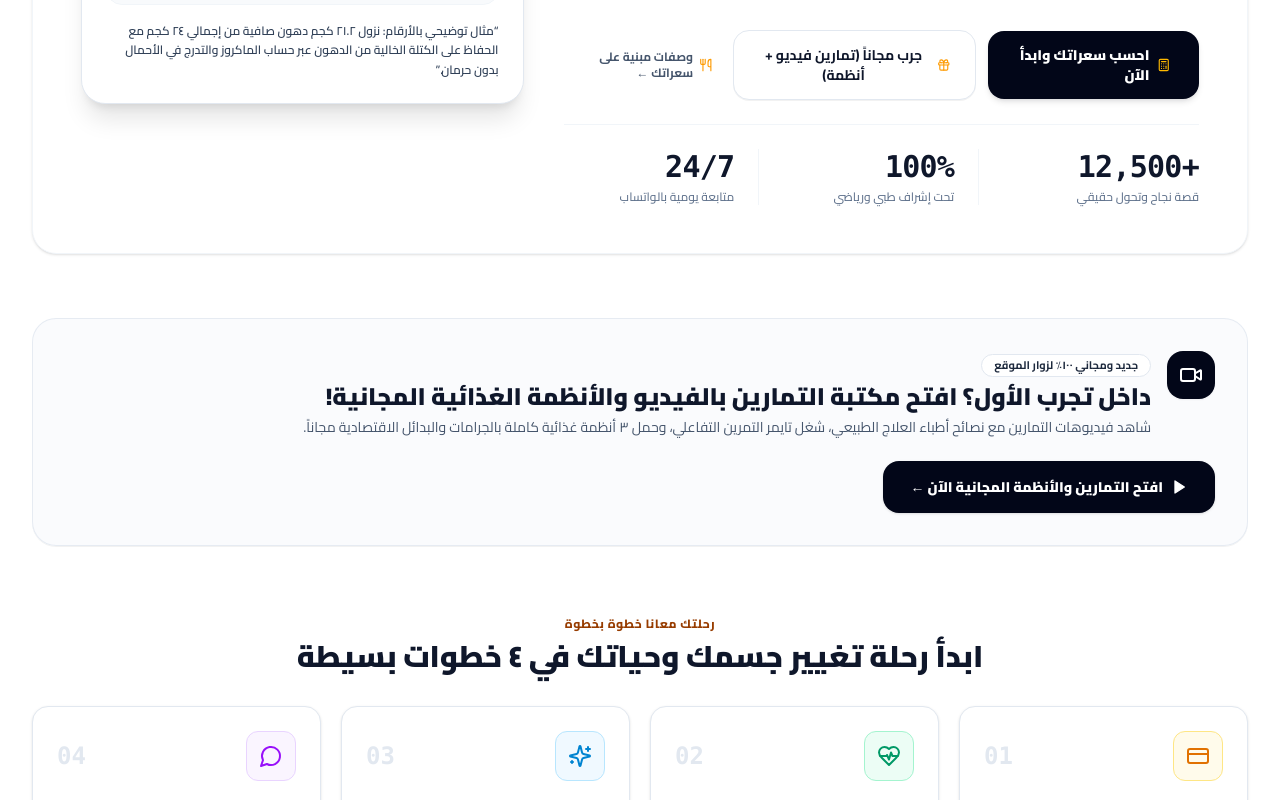
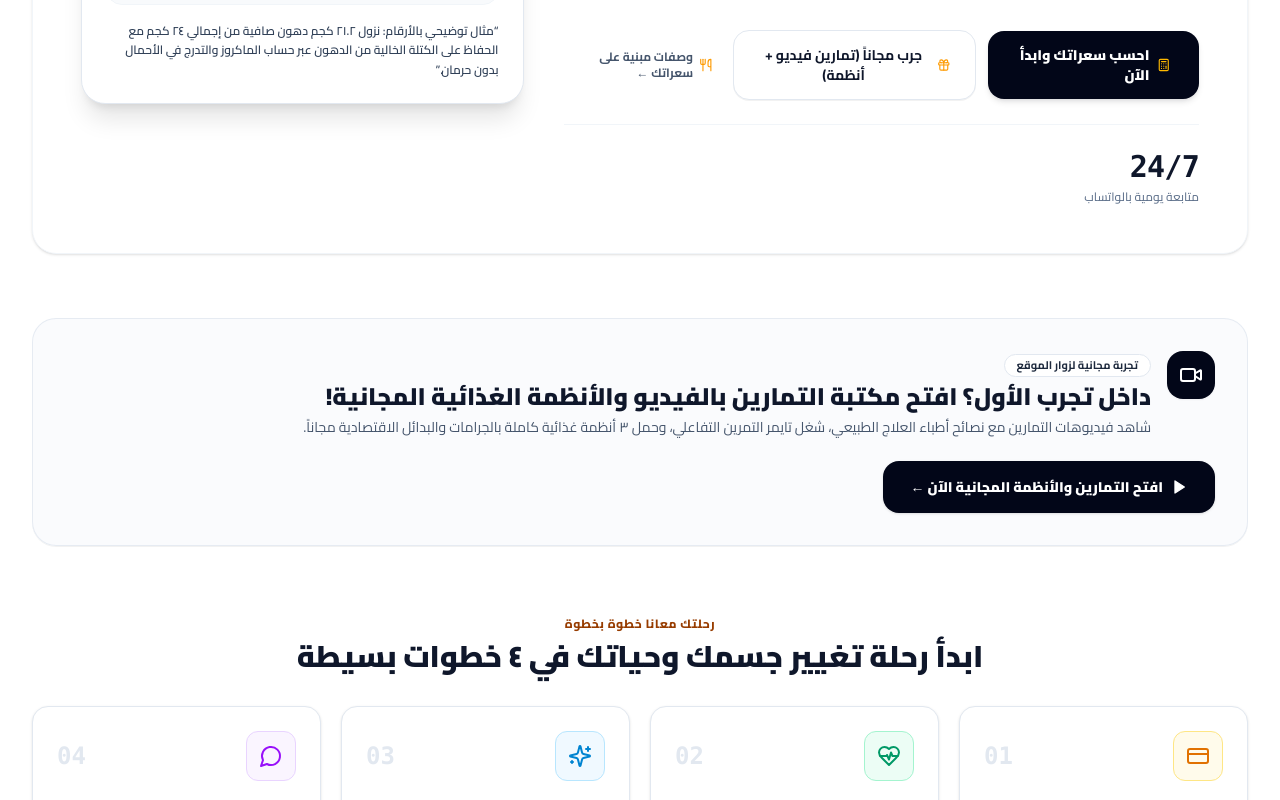
Before and after one commit to nour45-dev/TitanFit, a Next.js app in the folder apps/web/: page / in a window 1280 px wide. Shown: the part 640-1440 px from the top of the page. Built offline with nearby package versions, Linux system fonts and the light colour scheme.

Commit message:
fix(marketing): omit unconfigured metrics and eliminate literal placeholder text from hero

```diff
--- a/apps/web/src/components/views/calorie-and-meal-planner.tsx
+++ b/apps/web/src/components/views/calorie-and-meal-planner.tsx
@@ -101,7 +101,7 @@ export function CalorieAndMealPlanner({ onOpenFreeTrialHub }: { onOpenFreeTrialH
           <div className="space-y-4 lg:col-span-6">
             <span className="inline-flex items-center gap-1.5 rounded-full border border-slate-200 bg-slate-50 px-3.5 py-1 text-xs font-bold text-slate-800">
               <Calculator className="h-3.5 w-3.5 text-amber-500" />
-              {isAr ? 'أداة علمية مجانية 100%' : 'FREE SCIENTIFIC CALCULATOR'}
+              {isAr ? 'أداة علمية مجانية' : 'FREE SCIENTIFIC CALCULATOR'}
             </span>
             <h2 className="text-2xl font-black text-slate-900">
               {isAr ? 'احسب سعراتك وماكروزك بدقة' : 'Calculate Your Exact Calories & Macros'}
--- a/apps/web/src/components/views/public-coaching-storefront.tsx
+++ b/apps/web/src/components/views/public-coaching-storefront.tsx
@@ -285,27 +285,52 @@ export function PublicCoachingStorefrontView({
               </a>
             </div>
 
-            {/* Trust Metrics */}
-            <div className="grid grid-cols-3 gap-3 border-t border-slate-100 pt-6 sm:gap-6 dark:border-slate-800">
-              <div>
-                <p className="font-mono text-2xl font-black tracking-tight text-slate-900 sm:text-3xl dark:text-white">+12,500</p>
-                <p className="mt-1 text-xs font-medium text-slate-500 dark:text-slate-400">
-                  {isAr ? 'قصة نجاح وتحول حقيقي' : 'Verified Transformations'}
-                </p>
-              </div>
-              <div className="border-s border-slate-100 ps-3 sm:ps-6 dark:border-slate-800">
-                <p className="font-mono text-2xl font-black tracking-tight text-slate-900 sm:text-3xl dark:text-white">100%</p>
-                <p className="mt-1 text-xs font-medium text-slate-500 dark:text-slate-400">
-                  {isAr ? 'تحت إشراف طبي ورياضي' : 'Medical & PT Supervised'}
-                </p>
-              </div>
-              <div className="border-s border-slate-100 ps-3 sm:ps-6 dark:border-slate-800">
-                <p className="font-mono text-2xl font-black tracking-tight text-slate-900 sm:text-3xl dark:text-white">24/7</p>
-                <p className="mt-1 text-xs font-medium text-slate-500 dark:text-slate-400">
-                  {isAr ? 'متابعة يومية بالواتساب' : 'Daily 1-on-1 WhatsApp'}
-                </p>
-              </div>
-            </div>
+            {/* Trust Metrics - Only renders verified, non-placeholder metrics */}
+            {(() => {
+              const metrics: Array<{ val: string; ar: string; en: string }> = [];
+              const rawCount = PLATFORM_CONFIG.claims.activeMembersCount?.trim();
+              if (rawCount && !rawCount.startsWith('[')) {
+                metrics.push({
+                  val: rawCount,
+                  ar: 'قصة نجاح وتحول حقيقي',
+                  en: 'Verified Transformations',
+                });
+              }
+              const rawMed = PLATFORM_CONFIG.claims.medicalSupervisionPercent?.trim();
+              if (rawMed && !rawMed.startsWith('[')) {
+                metrics.push({
+                  val: rawMed,
+                  ar: 'تحت إشراف طبي ورياضي',
+                  en: 'Medical & PT Supervised',
+                });
+              }
+              metrics.push({
+                val: '24/7',
+                ar: 'متابعة يومية بالواتساب',
+                en: 'Daily 1-on-1 WhatsApp Support',
+              });
+
+              return (
+                <div
+                  data-testid="hero-trust-metrics"
+                  className={`grid grid-cols-${metrics.length === 1 ? '1' : metrics.length === 2 ? '2' : '3'} gap-3 border-t border-slate-100 pt-6 sm:gap-6 dark:border-slate-800`}
+                >
+                  {metrics.map((m, idx) => (
+                    <div
+                      key={m.en}
+                      className={idx > 0 ? 'border-s border-slate-100 ps-3 sm:ps-6 dark:border-slate-800' : ''}
+                    >
+                      <p className="font-mono text-2xl font-black tracking-tight text-slate-900 sm:text-3xl dark:text-white">
+                        {m.val}
+                      </p>
+                      <p className="mt-1 text-xs font-medium text-slate-500 dark:text-slate-400">
+                        {isAr ? m.ar : m.en}
+                      </p>
+                    </div>
+                  ))}
+                </div>
+              );
+            })()}
           </div>
 
           {/* Left Visual Column — White Card with Real Fitness Photo + Before/After Transformation */}
@@ -387,7 +412,7 @@ export function PublicCoachingStorefrontView({
               </div>
               <div className="space-y-1">
                 <span className="inline-block rounded-full border border-slate-200 bg-white px-3 py-0.5 text-[11px] font-bold text-slate-800 dark:border-slate-800 dark:bg-slate-900 dark:text-slate-300">
-                  {isAr ? 'جديد ومجاني ١٠٠٪ لزوار الموقع' : 'NEW & 100% FREE FOR VISITORS'}
+                  {isAr ? 'تجربة مجانية لزوار الموقع' : 'FREE ACCESS FOR VISITORS'}
                 </span>
                 <h2 className="text-xl font-black text-slate-900 dark:text-white sm:text-2xl">
                   {isAr
```
